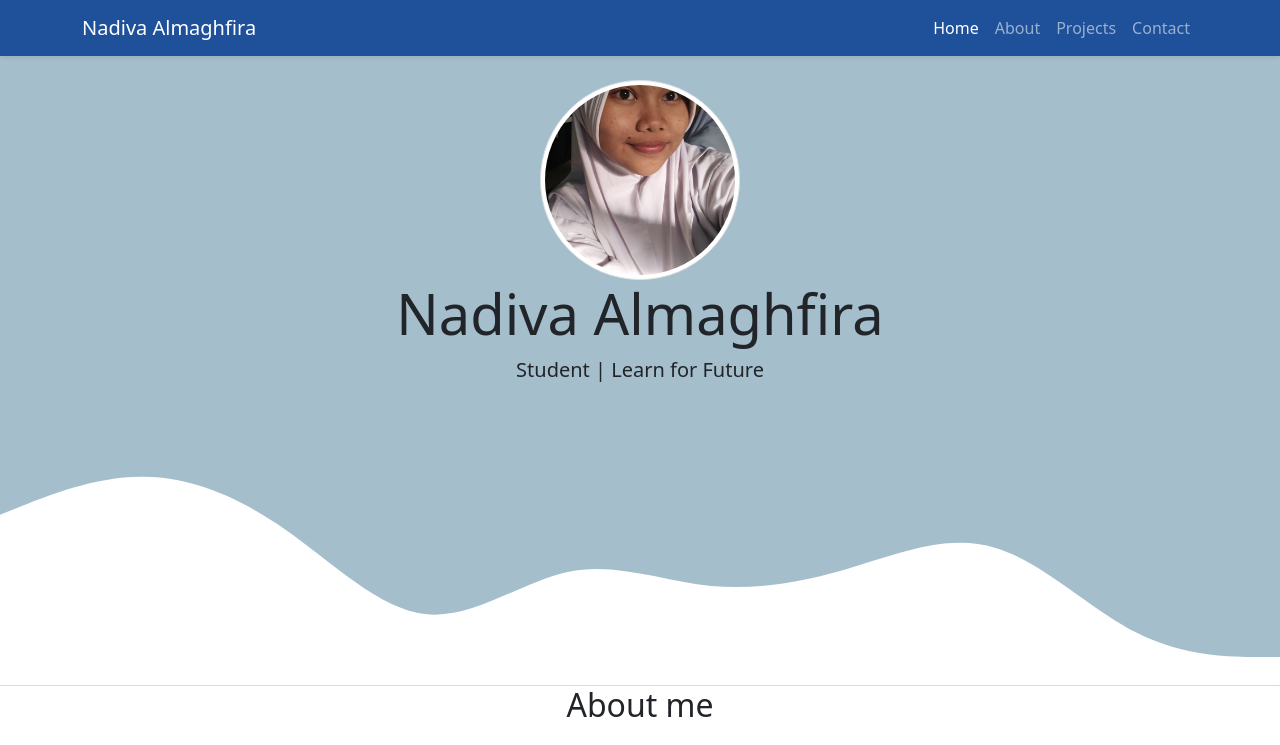
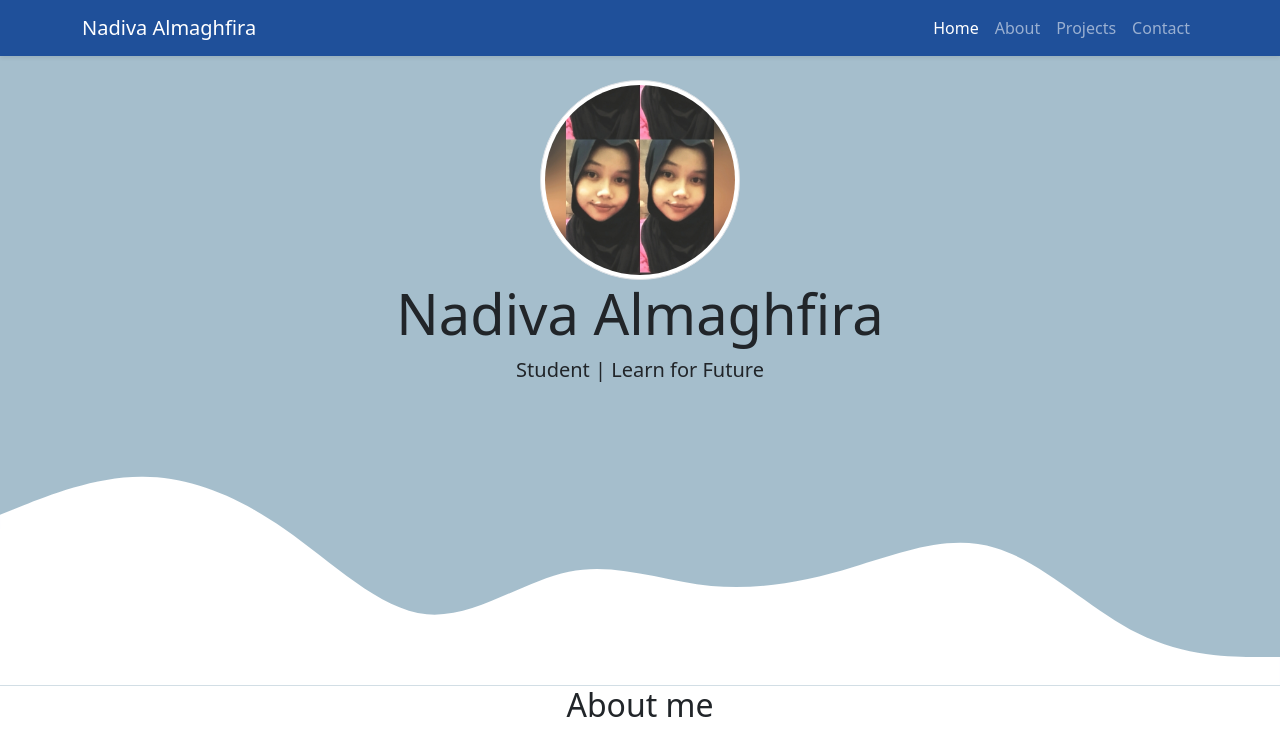
Before and after one commit to nadiva26/nadiva.github.co.id, a plain HTML site: page index.html in a window 1280 px wide. Shown: the top 745 px of the page. Drawn offline with nearby package versions, Linux system fonts and the light colour scheme.

Commit message:
index.html

```diff
--- a/index.html
+++ b/index.html
@@ -38,7 +38,7 @@
     <!-- akhir navbar -->
     <!-- jumbotron -->
     <section class="jumbotron text-center">
-      <img src="img/WhatsApp Image 2024-08-19 at 07.57.46.jpeg" alt="Nadiva Almaghfira" width="200" class="rounded-circle img-thumbnail" />
+      <img src="img/own.jpg" alt="Nadiva Almaghfira" width="200" class="rounded-circle img-thumbnail" />
       <h1 class="display-4">Nadiva Almaghfira</h1>
       <p class="lead">Student | Learn for Future</p>
       <svg xmlns="http://www.w3.org/2000/svg" viewBox="0 0 1440 320">
```
